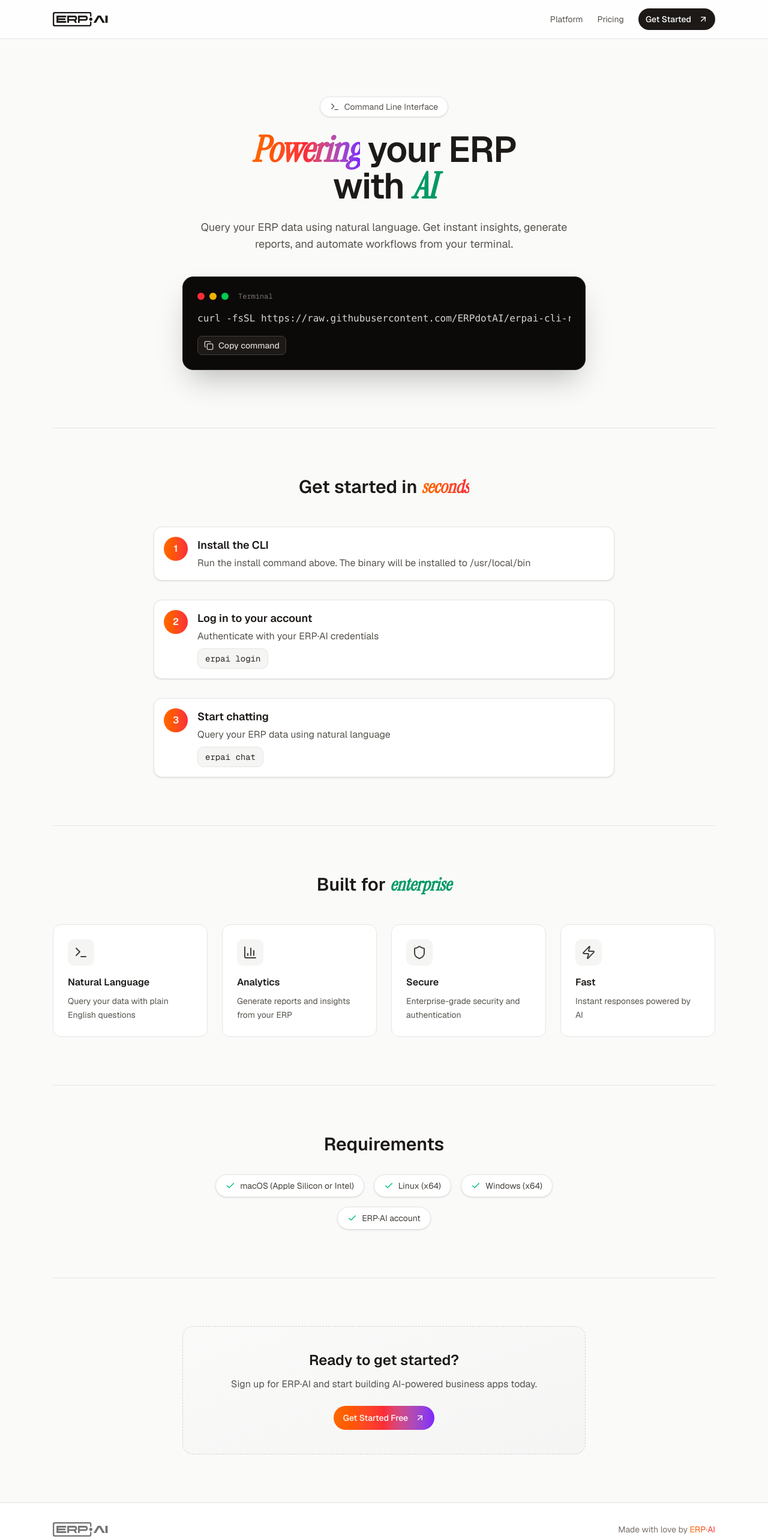
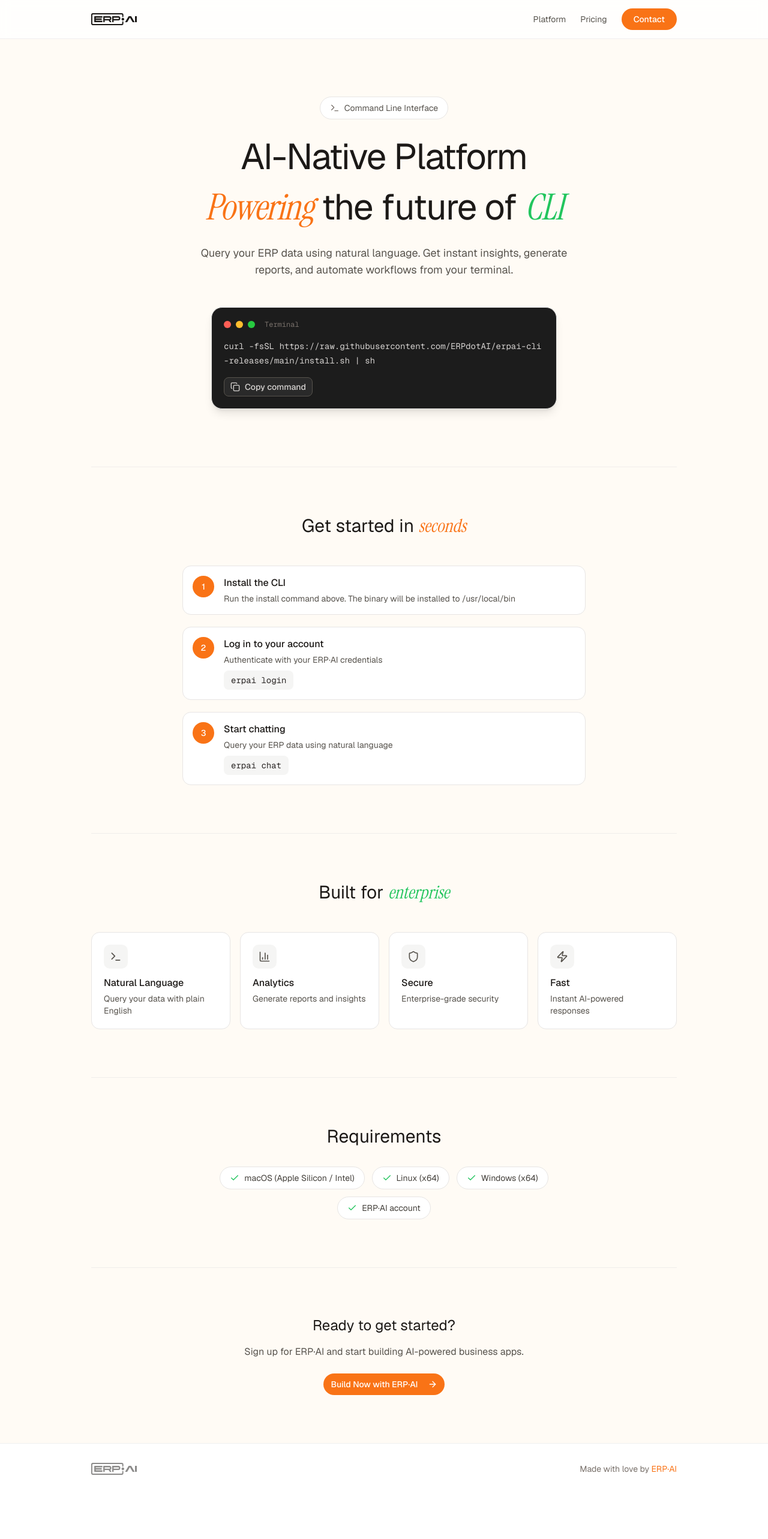
Before and after one commit to erphq/erpai-cli-releases, a Next.js app: page / in a window 1280 px wide. Shown: the top 2566 px of the page at 60% size. After the commit the page ends 2491 px from the top, so only its background shows below. Built offline with nearby package versions, Linux system fonts and the light colour scheme.

Commit message:
fix: Match erp.ai design - solid colors, no gradient, fix scrollbar

```diff
--- a/src/app/page.tsx
+++ b/src/app/page.tsx
@@ -9,7 +9,7 @@
   Zap,
   Shield,
   BarChart3,
-  ArrowUpRight,
+  ArrowRight,
 } from "lucide-react";
 
 const INSTALL_COMMAND = `curl -fsSL https://raw.githubusercontent.com/ERPdotAI/erpai-cli-releases/main/install.sh | sh`;
@@ -24,10 +24,10 @@
   };
 
   return (
-    <div className="min-h-screen bg-stone-50">
+    <div className="min-h-screen bg-[#FFFBF5]">
       {/* Header */}
-      <header className="sticky top-0 z-50 border-b border-stone-200 bg-white/80 backdrop-blur-sm">
-        <div className="mx-auto flex h-16 max-w-6xl items-center justify-between px-6">
+      <header className="sticky top-0 z-50 border-b border-stone-200/60 bg-white/80 backdrop-blur-sm">
+        <div className="mx-auto flex h-16 max-w-5xl items-center justify-between px-6">
           <a href="https://erp.ai" className="flex items-center gap-2">
             <Logo />
           </a>
@@ -46,64 +46,66 @@
             </a>
             <Button
               asChild
-              className="rounded-full bg-stone-900 hover:bg-stone-800 text-white"
+              className="rounded-full bg-[#F97316] hover:bg-[#EA580C] text-white px-5"
             >
-              <a href="https://erp.ai">
-                Get Started
-                <ArrowUpRight className="ml-1 h-4 w-4" />
-              </a>
+              <a href="https://erp.ai">Contact</a>
             </Button>
           </nav>
         </div>
       </header>
 
       {/* Hero */}
-      <main className="mx-auto max-w-6xl px-6">
+      <main className="mx-auto max-w-5xl px-6">
         <section className="py-16 md:py-24 text-center">
-          <div className="mb-6 inline-flex items-center gap-2 rounded-full border border-stone-200 bg-white px-4 py-1.5 shadow-sm">
-            <Terminal className="h-4 w-4 text-stone-600" />
+          <div className="mb-8 inline-flex items-center gap-2 rounded-full border border-stone-200 bg-white px-4 py-2">
+            <Terminal className="h-4 w-4 text-stone-500" />
             <span className="text-sm text-stone-600">Command Line Interface</span>
           </div>
 
-          <h1 className="mb-6 text-4xl md:text-5xl lg:text-6xl font-semibold tracking-tight text-stone-900">
-            <span className="font-instrument-serif italic bg-gradient-to-r from-orange-500 via-red-500 to-violet-600 text-transparent bg-clip-text">
+          <h1 className="mb-6 text-4xl md:text-5xl lg:text-6xl tracking-tight text-stone-900">
+            AI-Native Platform
+          </h1>
+
+          <h2 className="mb-8 text-4xl md:text-5xl lg:text-6xl tracking-tight">
+            <span className="font-instrument-serif italic text-[#F97316]">
               Powering
             </span>{" "}
-            your ERP
-            <br className="hidden md:block" /> with{" "}
-            <span className="font-instrument-serif italic text-emerald-600">
-              AI
+            <span className="text-stone-900">the future of</span>{" "}
+            <span className="font-instrument-serif italic text-[#22C55E]">
+              CLI
             </span>
-          </h1>
+          </h2>
 
-          <p className="mx-auto mb-10 max-w-2xl text-lg text-stone-600">
+          <p className="mx-auto mb-12 max-w-2xl text-lg text-stone-600">
             Query your ERP data using natural language. Get instant insights,
             generate reports, and automate workflows from your terminal.
           </p>
 
           {/* Install Box */}
-          <div className="mx-auto max-w-2xl">
-            <div className="rounded-2xl border border-stone-800 bg-stone-950 p-5 md:p-6 text-left shadow-2xl">
+          <div className="mx-auto max-w-xl">
+            <div className="rounded-2xl border border-stone-200 bg-[#1C1C1C] p-5 text-left shadow-lg">
               <div className="mb-4 flex items-center gap-2">
-                <div className="h-3 w-3 rounded-full bg-red-500" />
-                <div className="h-3 w-3 rounded-full bg-yellow-500" />
-                <div className="h-3 w-3 rounded-full bg-green-500" />
+                <div className="h-3 w-3 rounded-full bg-[#FF5F56]" />
+                <div className="h-3 w-3 rounded-full bg-[#FFBD2E]" />
+                <div className="h-3 w-3 rounded-full bg-[#27CA40]" />
                 <span className="ml-2 text-xs text-stone-500 font-mono">
                   Terminal
                 </span>
               </div>
-              <pre className="overflow-x-auto text-sm md:text-base leading-relaxed font-mono">
-                <code className="text-stone-300">{INSTALL_COMMAND}</code>
-              </pre>
+              <div className="overflow-hidden">
+                <code className="text-sm text-stone-300 font-mono break-all">
+                  {INSTALL_COMMAND}
+                </code>
+              </div>
               <Button
                 onClick={copyCommand}
                 variant="outline"
                 size="sm"
-                className="mt-4 gap-2 border-stone-700 bg-stone-900 text-stone-300 hover:bg-stone-800 hover:text-white hover:border-stone-600"
+                className="mt-4 gap-2 border-stone-600 bg-[#2A2A2A] text-stone-300 hover:bg-[#333] hover:text-white hover:border-stone-500"
               >
                 {copied ? (
                   <>
-                    <Check className="h-4 w-4 text-emerald-500" />
+                    <Check className="h-4 w-4 text-[#27CA40]" />
                     Copied!
                   </>
                 ) : (
@@ -118,15 +120,15 @@
         </section>
 
         {/* Getting Started */}
-        <section className="border-t border-stone-200 py-16 md:py-20">
-          <h2 className="mb-10 md:mb-12 text-center text-2xl md:text-3xl font-semibold text-stone-900">
+        <section className="border-t border-stone-200/60 py-16 md:py-20">
+          <h2 className="mb-10 md:mb-12 text-center text-2xl md:text-3xl text-stone-900">
             Get started in{" "}
-            <span className="font-instrument-serif italic bg-gradient-to-r from-orange-500 to-red-500 text-transparent bg-clip-text">
+            <span className="font-instrument-serif italic text-[#F97316]">
               seconds
             </span>
           </h2>
 
-          <div className="mx-auto grid max-w-3xl gap-6 md:gap-8">
+          <div className="mx-auto grid max-w-2xl gap-5">
             <Step
               number={1}
               title="Install the CLI"
@@ -148,55 +150,55 @@
         </section>
 
         {/* Features */}
-        <section className="border-t border-stone-200 py-16 md:py-20">
-          <h2 className="mb-10 md:mb-12 text-center text-2xl md:text-3xl font-semibold text-stone-900">
+        <section className="border-t border-stone-200/60 py-16 md:py-20">
+          <h2 className="mb-10 md:mb-12 text-center text-2xl md:text-3xl text-stone-900">
             Built for{" "}
-            <span className="font-instrument-serif italic text-emerald-600">
+            <span className="font-instrument-serif italic text-[#22C55E]">
               enterprise
             </span>
           </h2>
 
-          <div className="grid gap-4 md:gap-6 sm:grid-cols-2 lg:grid-cols-4">
+          <div className="grid gap-4 sm:grid-cols-2 lg:grid-cols-4">
             <Feature
-              icon={<Terminal className="h-6 w-6" />}
+              icon={<Terminal className="h-5 w-5" />}
               title="Natural Language"
-              description="Query your data with plain English questions"
+              description="Query your data with plain English"
             />
             <Feature
-              icon={<BarChart3 className="h-6 w-6" />}
+              icon={<BarChart3 className="h-5 w-5" />}
               title="Analytics"
-              description="Generate reports and insights from your ERP"
+              description="Generate reports and insights"
             />
             <Feature
-              icon={<Shield className="h-6 w-6" />}
+              icon={<Shield className="h-5 w-5" />}
               title="Secure"
-              description="Enterprise-grade security and authentication"
+              description="Enterprise-grade security"
             />
             <Feature
-              icon={<Zap className="h-6 w-6" />}
+              icon={<Zap className="h-5 w-5" />}
               title="Fast"
-              description="Instant responses powered by AI"
+              description="Instant AI-powered responses"
             />
           </div>
         </section>
 
         {/* Requirements */}
-        <section className="border-t border-stone-200 py-16 md:py-20">
-          <h2 className="mb-8 text-center text-2xl md:text-3xl font-semibold text-stone-900">
+        <section className="border-t border-stone-200/60 py-16 md:py-20">
+          <h2 className="mb-8 text-center text-2xl md:text-3xl text-stone-900">
             Requirements
           </h2>
-          <div className="mx-auto flex max-w-2xl flex-wrap justify-center gap-3 md:gap-4">
+          <div className="mx-auto flex max-w-2xl flex-wrap justify-center gap-3">
             {[
-              "macOS (Apple Silicon or Intel)",
+              "macOS (Apple Silicon / Intel)",
               "Linux (x64)",
               "Windows (x64)",
               "ERP·AI account",
             ].map((req) => (
               <div
                 key={req}
-                className="flex items-center gap-2 rounded-full border border-stone-200 bg-white px-4 py-2 shadow-sm"
+                className="flex items-center gap-2 rounded-full border border-stone-200 bg-white px-4 py-2"
               >
-                <Check className="h-4 w-4 text-emerald-500" />
+                <Check className="h-4 w-4 text-[#22C55E]" />
                 <span className="text-sm text-stone-700">{req}</span>
               </div>
             ))}
@@ -204,43 +206,39 @@
         </section>
 
         {/* CTA Section */}
-        <section className="border-t border-stone-200 py-16 md:py-20">
-          <div className="mx-auto max-w-2xl text-center">
-            <div className="rounded-2xl border border-dashed border-stone-300 bg-gradient-to-br from-stone-50 to-stone-100 p-8 md:p-10">
-              <h3 className="mb-3 text-xl md:text-2xl font-semibold text-stone-900">
+        <section className="border-t border-stone-200/60 py-16 md:py-20">
+          <div className="mx-auto max-w-lg text-center">
+            <h3 className="mb-4 text-2xl text-stone-900">
               Ready to get started?
             </h3>
             <p className="mb-6 text-stone-600">
-                Sign up for ERP·AI and start building AI-powered business apps
-                today.
+              Sign up for ERP·AI and start building AI-powered business apps.
             </p>
             <Button
               asChild
-                size="lg"
-                className="rounded-full bg-gradient-to-r from-orange-500 via-red-500 to-violet-600 hover:from-orange-600 hover:via-red-600 hover:to-violet-700 text-white"
+              className="rounded-full bg-[#F97316] hover:bg-[#EA580C] text-white px-6"
             >
               <a href="https://erp.ai">
-                  Get Started Free
-                  <ArrowUpRight className="ml-1 h-4 w-4" />
+                Build Now with ERP·AI
+                <ArrowRight className="ml-2 h-4 w-4" />
               </a>
             </Button>
-            </div>
           </div>
         </section>
       </main>
 
       {/* Footer */}
-      <footer className="border-t border-stone-200 bg-white py-8">
-        <div className="mx-auto max-w-6xl px-6">
+      <footer className="border-t border-stone-200/60 bg-white py-8">
+        <div className="mx-auto max-w-5xl px-6">
           <div className="flex flex-col md:flex-row items-center justify-between gap-4">
-            <div className="flex items-center gap-2 opacity-60">
+            <div className="opacity-50">
               <Logo />
             </div>
             <p className="text-sm text-stone-500">
               Made with love by{" "}
               <a
                 href="https://erp.ai"
-                className="bg-gradient-to-r from-orange-500 to-red-500 text-transparent bg-clip-text hover:from-orange-600 hover:to-red-600 transition-colors"
+                className="text-[#F97316] hover:underline"
               >
                 ERP·AI
               </a>
@@ -258,7 +256,7 @@
       xmlns="http://www.w3.org/2000/svg"
       fill="currentColor"
       viewBox="0 0 764 200"
-      className="h-5 md:h-6 w-auto text-stone-900"
+      className="h-5 w-auto text-stone-900"
     >
       <path
         fillRule="evenodd"
@@ -281,15 +279,15 @@
   code?: string;
 }) {
   return (
-    <div className="flex gap-4 p-4 rounded-xl bg-white border border-stone-200 shadow-sm">
-      <div className="flex h-10 w-10 shrink-0 items-center justify-center rounded-full bg-gradient-to-r from-orange-500 to-red-500 text-white font-semibold">
+    <div className="flex gap-4 p-4 rounded-xl bg-white border border-stone-200">
+      <div className="flex h-9 w-9 shrink-0 items-center justify-center rounded-full bg-[#F97316] text-white font-medium text-sm">
         {number}
       </div>
       <div className="flex-1">
-        <h3 className="mb-1 text-lg font-semibold text-stone-900">{title}</h3>
-        <p className="text-stone-600">{description}</p>
+        <h3 className="mb-1 font-medium text-stone-900">{title}</h3>
+        <p className="text-sm text-stone-600">{description}</p>
         {code && (
-          <code className="mt-2 inline-block rounded-lg bg-stone-100 px-3 py-1.5 font-mono text-sm text-stone-800 border border-stone-200">
+          <code className="mt-2 inline-block rounded-md bg-stone-100 px-3 py-1.5 font-mono text-sm text-stone-800">
             {code}
           </code>
         )}
@@ -308,12 +306,12 @@
   description: string;
 }) {
   return (
-    <div className="rounded-xl border border-stone-200 bg-white p-5 md:p-6 transition-all hover:shadow-md hover:border-stone-300">
-      <div className="mb-4 inline-flex h-11 w-11 items-center justify-center rounded-lg bg-stone-100 text-stone-700">
+    <div className="rounded-xl border border-stone-200 bg-white p-5">
+      <div className="mb-3 inline-flex h-10 w-10 items-center justify-center rounded-lg bg-stone-100 text-stone-600">
         {icon}
       </div>
-      <h3 className="mb-2 font-semibold text-stone-900">{title}</h3>
-      <p className="text-sm text-stone-600 leading-relaxed">{description}</p>
+      <h3 className="mb-1 font-medium text-stone-900">{title}</h3>
+      <p className="text-sm text-stone-600">{description}</p>
     </div>
   );
 }
```
Lines whose indentation alone changed are shown as unchanged.
